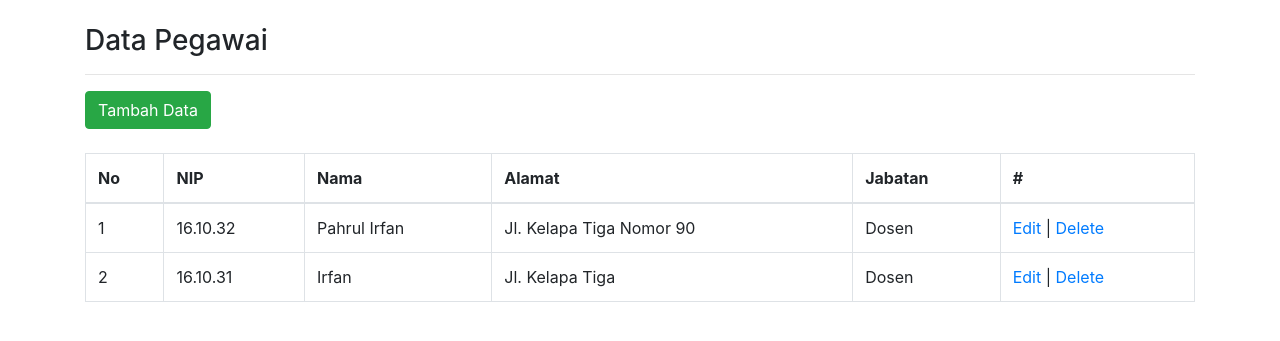
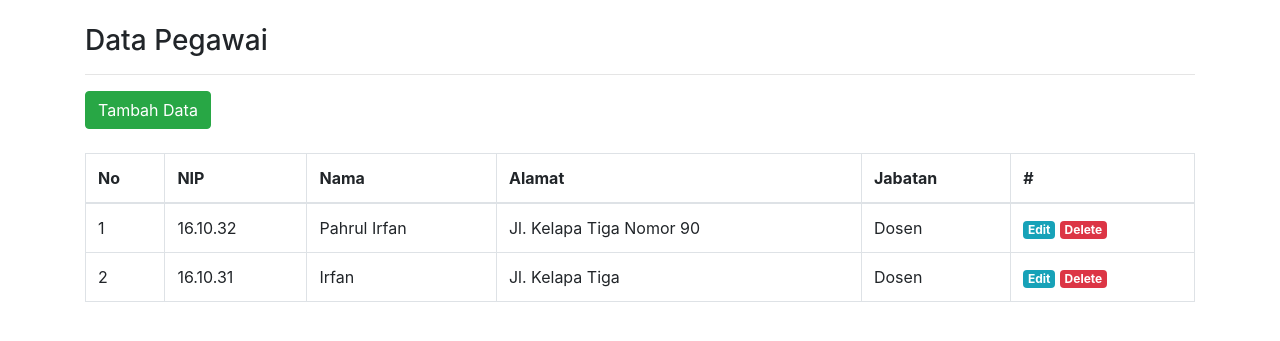
Before and after one commit to pahrulirfan/web2rpl1920, a CodeIgniter app: page /ci/index.php/administrator/pegawai/Index in a window 1280 px wide. Shown: the part 56-397 px from the top of the page. Run offline with CodeIgniter, Linux system fonts and the light colour scheme; data comes from the database, SQL or seed files in the repository; some libraries are stand-ins or nearby versions.

```diff
--- a/application/views/administrator/pegawai/v_index.php
+++ b/application/views/administrator/pegawai/v_index.php
@@ -34,11 +34,9 @@ if ($this->session->flashdata('msg')) {
             <td><?= $isi->alamat; ?></td>
             <td><?= $isi->jabatan; ?></td>
             <td>
-                <a href="<?= site_url('administrator/pegawai/edit/' . $isi->id); ?>">Edit</a>
-                |
-                <a href="<?= site_url('administrator/pegawai/delete/' . $isi->id); ?>">Delete</a>
+                <a class="badge badge-info" href="<?= site_url('administrator/pegawai/edit/' . $isi->id); ?>">Edit</a>
+                <a class="badge badge-danger" onclick="return confirm('Anda Yakin ?')" href="<?= site_url('administrator/pegawai/delete/' . $isi->id); ?>">Delete</a>
             </td>
-
         </tr>
     <?php
     endforeach;
```
